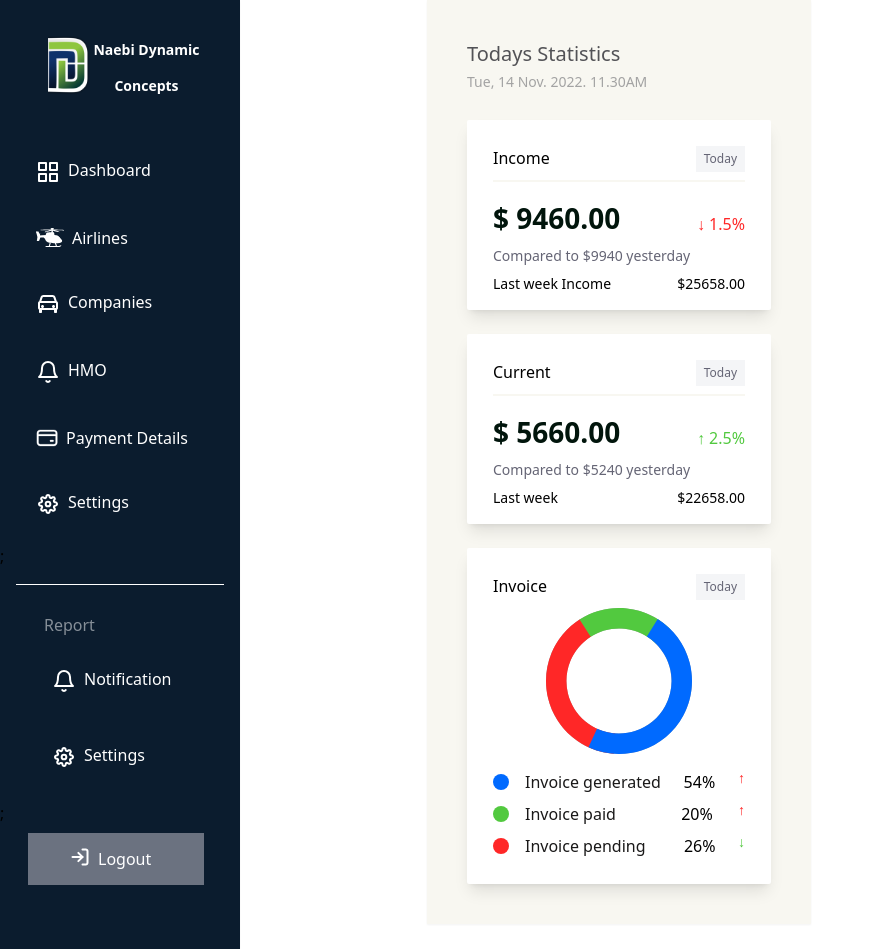
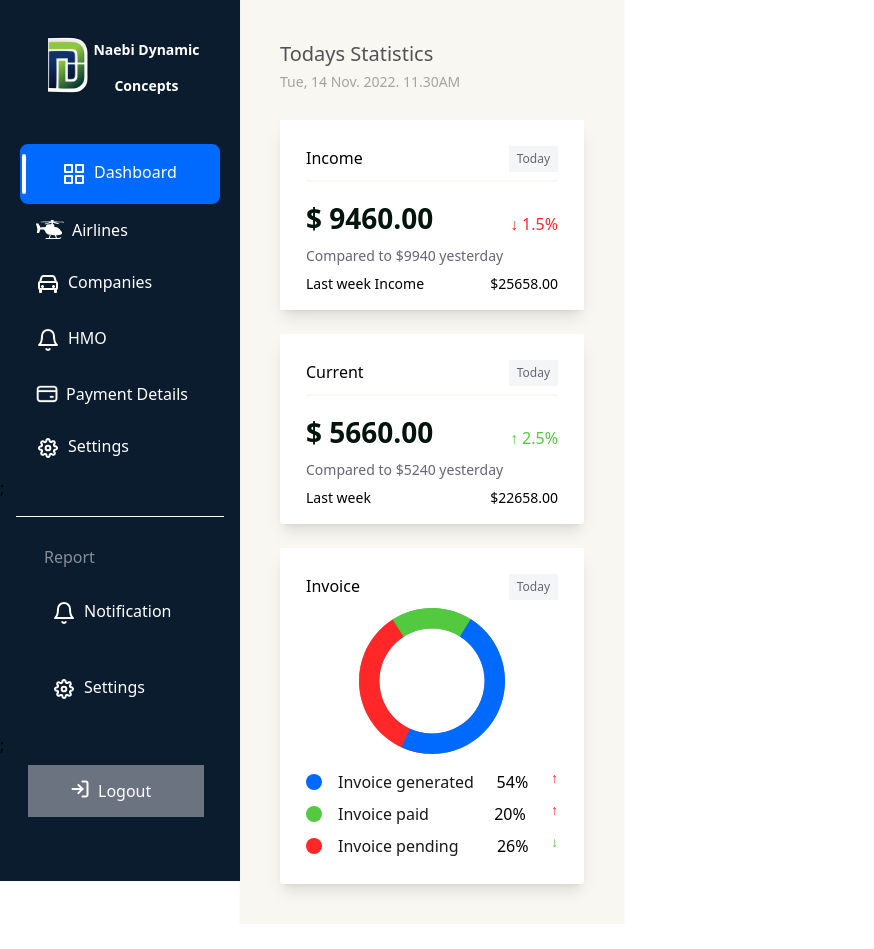
Before and after one commit to Alphadude/Neabi-dynamics-super-admin, a React (Create React App) app: page /dashboard in a window 1280 px wide. Shown: the whole page, without its empty margins (0-874 px from the left). After the commit the page ends 924 px from the top, so only its background shows below. Built offline with nearby package versions, Linux system fonts and the light colour scheme.

Commit message:
Layout Fix

```diff
--- a/src/Utils/data.js
+++ b/src/Utils/data.js
@@ -9,37 +9,31 @@ import Airline from '../images/sideBar/Airline.svg'
 
   const Nav = [
     {
-      id: 1,
       src: Dash,
       name: 'Dashboard',
       link: '/dashboard'
     },
     {
-      id: 2,
       src: Airline,
       name: 'Airlines',
       link: '/airlines'
     },
     {
-      id: 3,
       src: Car,
       name: 'Companies',
       link: '/companies'
     },
     {
-      id: 4,
       src: Bell,
       name: 'HMO',
       link: '/HMO'
     },
     {
-      id: 5,
       src: Wallet,
       name: 'Payment Details',
       link: '/payment-details'
     },
     {
-      id: 6,
       src: Settings,
       name: 'Settings',
       link: '/settings'
@@ -47,13 +41,11 @@ import Airline from '../images/sideBar/Airline.svg'
   ]
   const Extra = [
     {
-      id: 1,
       src: Bell,
       name: 'Notification',
       link: '/notification'
     },
     {
-      id: 2,
       src: Settings,
       name: 'Settings',
       link: '/settings'
--- a/src/components/SideBar.js
+++ b/src/components/SideBar.js
@@ -8,6 +8,7 @@ import Logout from '../images/sideBar/Logout.svg'
 
 const SideBar = () =>{
   const [selected, setSelected] = useState(0);
+  const [report, setReport] = useState(-1);
 
   return(
     <section className="sideBar">
@@ -20,13 +21,17 @@ const SideBar = () =>{
 
         {/*Navigation*/}
         <div className="flex flex-col">
-          {Nav.map (({id, src, name, link}) =>(
-            <div key={id}>
-            <Link to={link}>
-              <div className="menu-item ">
-                <div className="flex m-2 md:pl-2  md:py-2">
-                  <img src={src} alt="" className="" />
-                  <p className="hidden md:flex text-white text-center justify-center ml-2 text-[16px] leading-5 font-[500]">{name}</p>
+          {Nav.map ((item, index) =>(
+            <div
+              className={selected === index ? "menu-item active" : "menuItem"}
+              key={index}
+              onClick={() => setSelected(index)}
+              >
+            <Link to={item.link}>
+              <div className="flex menu-item gap-2">
+                <div className="flex m-2  md:pl-2  md:py-2">
+                  <img src={item.src} alt="" className="" />
+                  <p className="hidden md:flex text-white text-center justify-center ml-2 text-[16px] leading-5 font-[500]">{item.name}</p>
                 </div>
               </div>
             </Link>
@@ -38,13 +43,17 @@ const SideBar = () =>{
 
       <div className="flex flex-col">
         <h2 className="hidden md:flex pl-6 py-3 mx-5 text-[16px] text-white opacity-50 leading-6 font-[400]">Report</h2>
-        {Extra.map (({id, src, name, link}) =>(
-          <div key={id}>
-          <Link to={link}>
+        {Extra.map ((item, index) =>(
+          <div
+            className={report === index ? "menuitem active" : "menuItem"}
+            key={index}
+            onClick={() => setReport(index)}
+            >
+          <Link to={item.link}>
             <div className="md:pl-6 md:py-3 md:mx-5 text-center cursor-pointer mb-3 flex items-center hover:border-2 hover:border-[#006AFF] hover:rounded-lg hover:bg-[#006AFF]">
               <div className="flex m-2">
-                <img src={src} alt="" className="" />
-                <p className="hidden md:flex text-white text-center justify-center ml-2 text-[16px] leading-5 font-[500]">{name}</p>
+                <img src={item.src} alt="" className="" />
+                <p className="hidden md:flex text-white text-center justify-center ml-2 text-[16px] leading-5 font-[500]">{item.name}</p>
               </div>
             </div>
           </Link>
--- a/src/index.css
+++ b/src/index.css
@@ -4,7 +4,7 @@
 
 @layer components {
   .menu-item{
-    @apply md:mx-5 text-center cursor-pointer mb-3 flex items-center transform transition duration-100 hover:border-2 hover:border-[#006AFF] hover:rounded-lg hover:bg-[#006AFF]
+    @apply md:mx-5 text-center cursor-pointer flex items-center transform transition duration-100 hover:border-2 hover:border-[#006AFF] hover:rounded-lg hover:bg-[#006AFF]
   }
   .sideBar .active {
     @apply border-2 border-[#006AFF] rounded-lg bg-[#006AFF]
--- a/src/pages/Dashboard.js
+++ b/src/pages/Dashboard.js
@@ -5,11 +5,11 @@ import SideBar from '../components/SideBar'
 import Stat from '../components/Stat'
 const Dashboard = () =>{
   return(
-    <section className="grid grid-cols-3 gap-[1px]">
+    <section className="flex gap-60">
       <div>
       <SideBar />
       </div>
-      <div>
+      <div className="right-64">
       <Stat />
       </div>
       <div>
```
